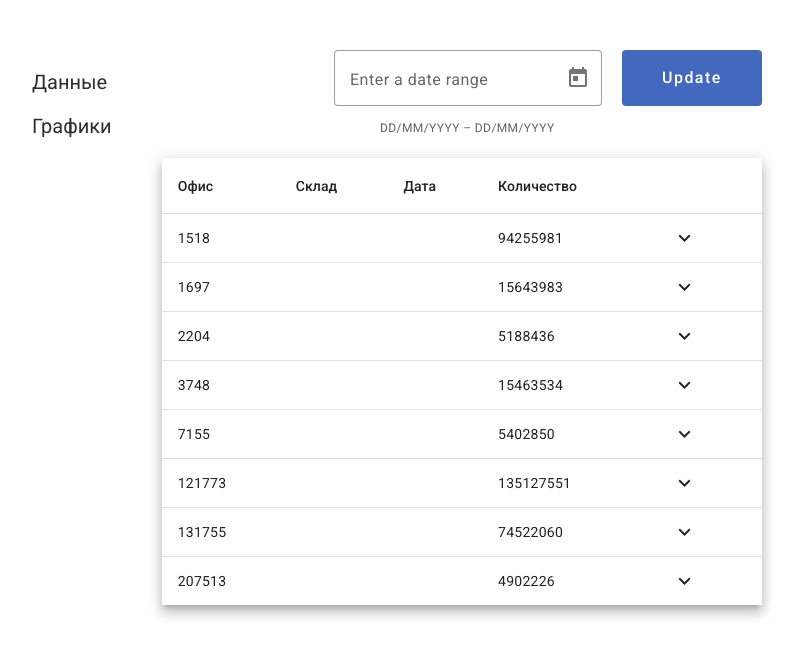
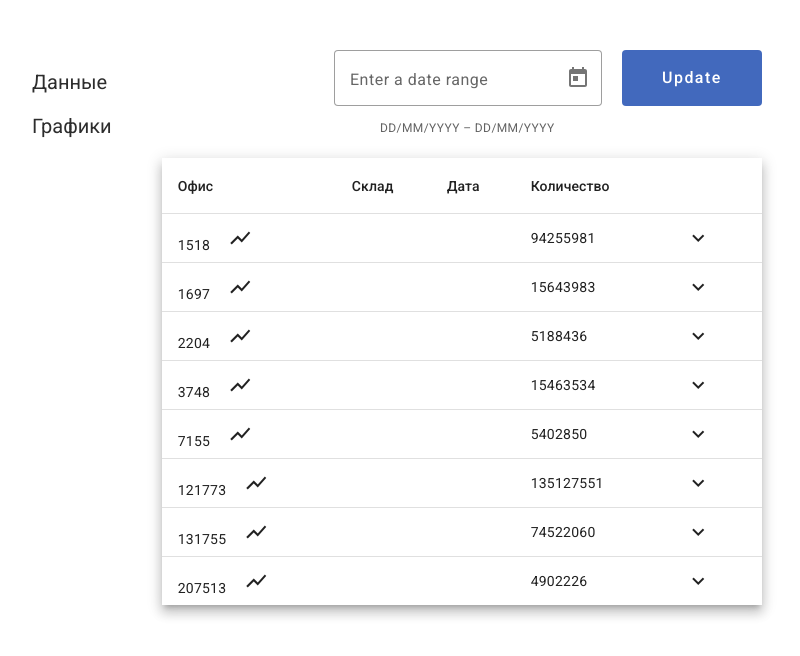
Before and after one commit to VladaBelaya/team-project, an Angular app: page / in a window 1280 px wide. Shown: the top 656 px of the page, without its empty margins (18-818 px from the left). Built offline with nearby package versions, Linux system fonts and the light colour scheme; data requests are answered from the project's data file.

Commit message:
fixed date in charts

```diff
--- a/src/app/services/charts.service.ts
+++ b/src/app/services/charts.service.ts
@@ -98,7 +98,7 @@ export class ChartsService implements OnDestroy {
           accumulator.name = `ID офиса: ${current.office_id}`;
 
           accumulator.datasets[0].data.push(current.qty);
-          if (current.dt_date != null) {
+          if (current.dt_date != null && accumulator.labels.indexOf(current.dt_date) == -1) {
             accumulator.labels.push(current.dt_date);
           }
           return {...accumulator};
--- a/src/app/table/table.component.html
+++ b/src/app/table/table.component.html
@@ -25,7 +25,25 @@
     matColumnDef="{{ column.id }}"
     *ngFor="let column of columnsToDisplay">
     <th mat-header-cell *matHeaderCellDef>{{ column.name }}</th>
-    <td mat-cell *matCellDef="let element">{{ element[column.id] }}</td>
+    <ng-container *ngIf="column.id == 'qty'; else td">
+      <td mat-cell *matCellDef="let element">
+        {{ element[column.id] }}
+      </td>
+    </ng-container>
+    <ng-template #td>
+      <td class="td" mat-cell *matCellDef="let element">
+        <span class="span">{{ element[column.id] }}</span>
+        <a
+          *ngIf="column.id === 'office_id'"
+          (click)="
+                    openChart(column.name, element[column.id]);
+                    $event.stopPropagation()
+                  "
+          mat-icon-button>
+          <mat-icon>show_chart</mat-icon>
+        </a>
+      </td>
+    </ng-template>
   </ng-container>
   <ng-container matColumnDef="expand">
     <th mat-header-cell *matHeaderCellDef aria-label="row actions">&nbsp;</th>
```
